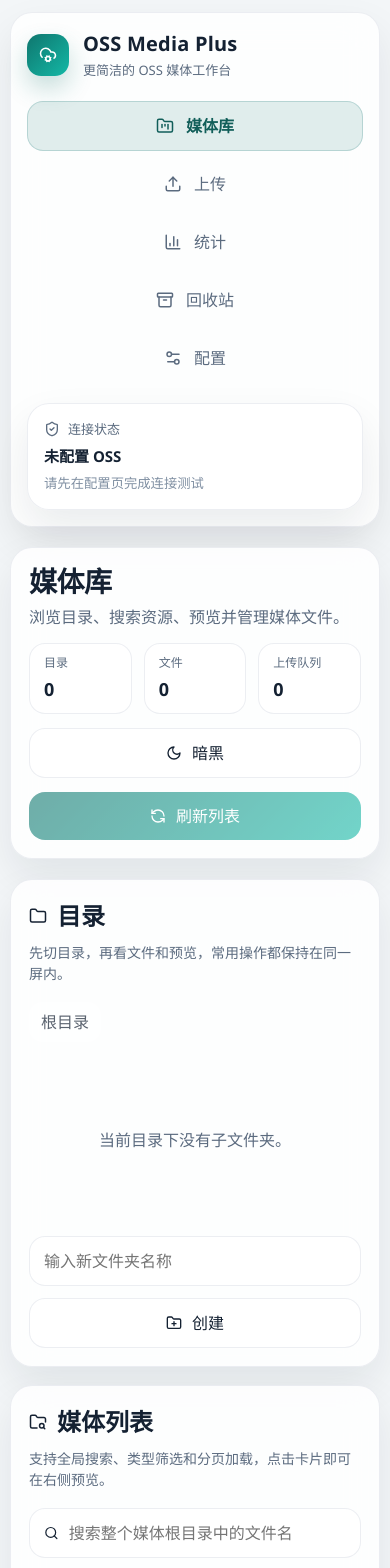
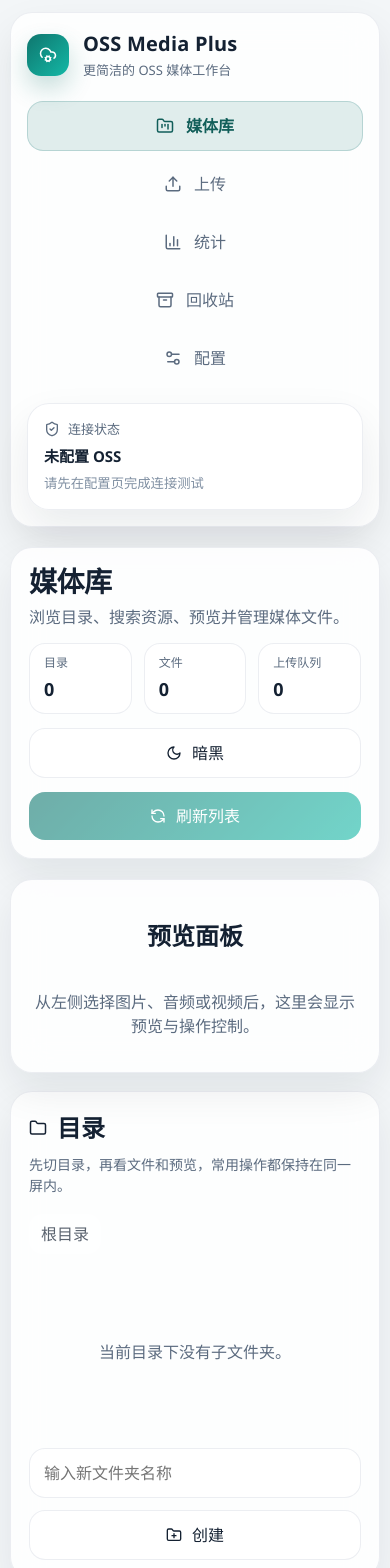
Before and after one commit to qianwei4712/oss-media-plus, a React (Vite) app: page /#/library in a window 390 px wide. Shown: the top 1568 px of the page. Built offline with nearby package versions, Linux system fonts and the light colour scheme.

Commit message:
feat(ui): 优化移动端布局并添加选中媒体时自动滚动到预览面板
- 为粘性定位的视频元素添加滚动外边距避免被顶部遮挡
- 调整移动端 flex 布局顺序让预览面板优先展示
- 为两个预览面板添加小屏幕下自动平滑滚动到自身的逻辑

```diff
--- a/src/components/PlayerPanel.tsx
+++ b/src/components/PlayerPanel.tsx
@@ -32,6 +32,7 @@ const formatTime = (value: number) => {
 };
 
 export function PlayerPanel({ item, onMoved, onDeleted }: PlayerPanelProps) {
+  const panelRef = useRef<HTMLElement>(null);
   const mediaRef = useRef<HTMLAudioElement & HTMLVideoElement>(null);
   const previewRef = useRef<HTMLDivElement>(null);
   const [isPlaying, setIsPlaying] = useState(false);
@@ -95,6 +96,16 @@ export function PlayerPanel({ item, onMoved, onDeleted }: PlayerPanelProps) {
     setTargetDir('');
     setPickerDir('');
     setPickerFolders([]);
+  }, [item?.path]);
+
+  useEffect(() => {
+    if (!item || typeof window === 'undefined') return;
+    if (window.innerWidth > 1100) return;
+
+    panelRef.current?.scrollIntoView({
+      behavior: 'smooth',
+      block: 'start',
+    });
   }, [item?.path]);
 
   useEffect(() => {
@@ -308,7 +319,7 @@ export function PlayerPanel({ item, onMoved, onDeleted }: PlayerPanelProps) {
 
   if (!item) {
     return (
-      <section className="panel player-panel empty-player">
+      <section ref={panelRef} className="panel player-panel empty-player">
         <h2>预览面板</h2>
         <p>从左侧选择图片、音频或视频后，这里会显示预览与操作控制。</p>
       </section>
@@ -316,7 +327,7 @@ export function PlayerPanel({ item, onMoved, onDeleted }: PlayerPanelProps) {
   }
 
   return (
-    <section className="panel player-panel">
+    <section ref={panelRef} className="panel player-panel">
       <div className="section-head">
         <div className="section-title">
           <h2>预览与操作</h2>
--- a/src/components/RecoveryPanel.tsx
+++ b/src/components/RecoveryPanel.tsx
@@ -27,6 +27,7 @@ const formatDeletedAt = (value: string) => {
 };
 
 export function RecoveryPanel({ item, onRestored, onDeleted }: RecoveryPanelProps) {
+  const panelRef = useRef<HTMLElement>(null);
   const mediaRef = useRef<HTMLAudioElement & HTMLVideoElement>(null);
   const previewRef = useRef<HTMLDivElement>(null);
   const config = useAppStore((state) => state.config);
@@ -60,6 +61,16 @@ export function RecoveryPanel({ item, onRestored, onDeleted }: RecoveryPanelProp
     setRestoringItem(false);
     setDeletingItem(false);
     setMediaUrl(item?.url ?? '');
+  }, [item?.recoveryObjectKey]);
+
+  useEffect(() => {
+    if (!item || typeof window === 'undefined') return;
+    if (window.innerWidth > 1100) return;
+
+    panelRef.current?.scrollIntoView({
+      behavior: 'smooth',
+      block: 'start',
+    });
   }, [item?.recoveryObjectKey]);
 
   useEffect(() => {
@@ -239,7 +250,7 @@ export function RecoveryPanel({ item, onRestored, onDeleted }: RecoveryPanelProp
 
   if (!item) {
     return (
-      <section className="panel player-panel empty-player">
+      <section ref={panelRef} className="panel player-panel empty-player">
         <h2>回收站预览</h2>
         <p>从左侧选择一个已删除的媒体文件，这里会显示预览和恢复操作。</p>
       </section>
@@ -247,7 +258,7 @@ export function RecoveryPanel({ item, onRestored, onDeleted }: RecoveryPanelProp
   }
 
   return (
-    <section className="panel player-panel">
+    <section ref={panelRef} className="panel player-panel">
       <div className="section-head">
         <div className="section-title">
           <h2>回收站预览</h2>
--- a/src/styles.css
+++ b/src/styles.css
@@ -352,6 +352,7 @@ video {
   flex: 0.95;
   position: sticky;
   top: 24px;
+  scroll-margin-top: 16px;
 }
 
 .panel {
@@ -1213,9 +1214,14 @@ input[type="range"]::-webkit-slider-thumb {
     flex-direction: column;
   }
 
+  .left-column {
+    order: 2;
+  }
+
   .player-panel {
     position: static;
     width: 100%;
+    order: 1;
   }
 
   .media-grid {
```
